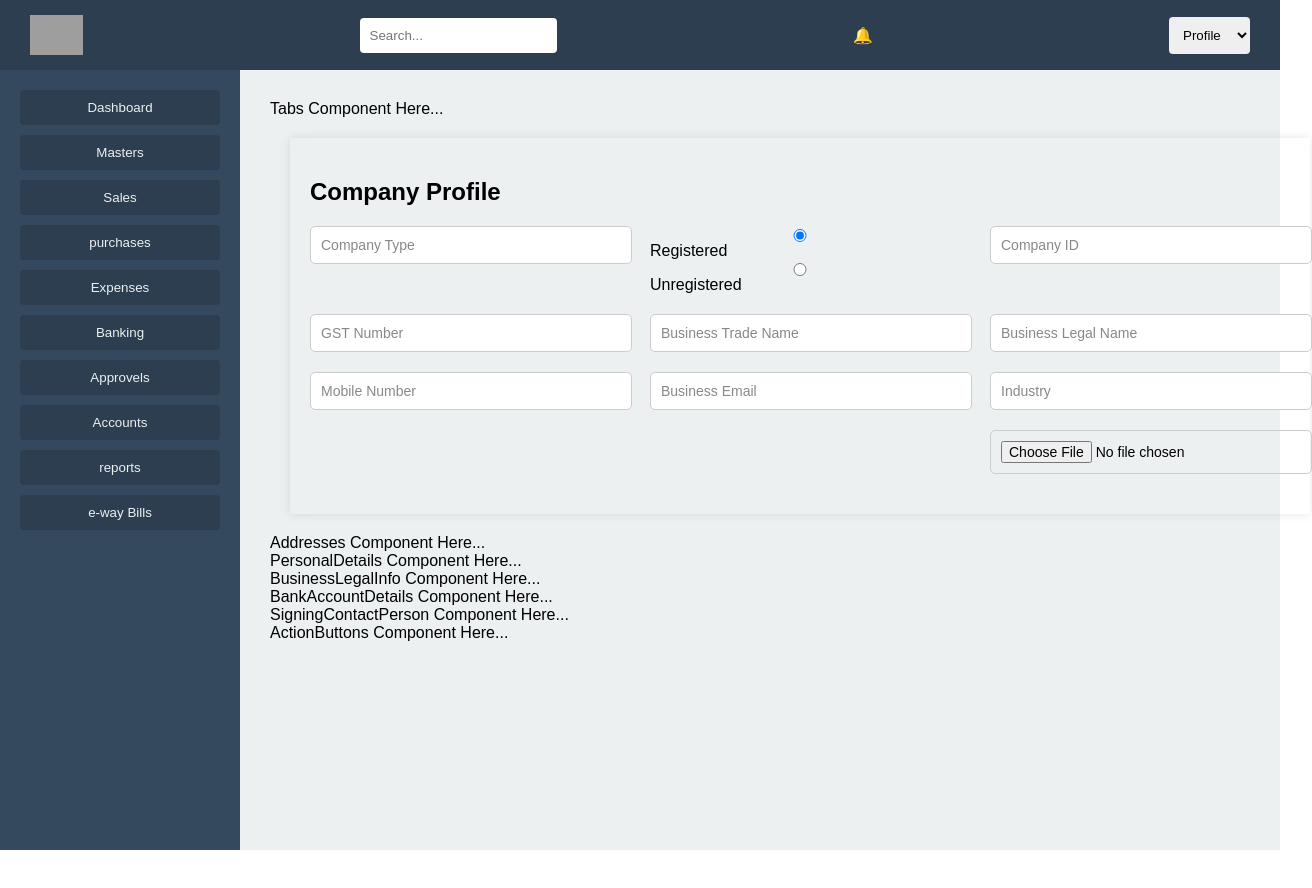
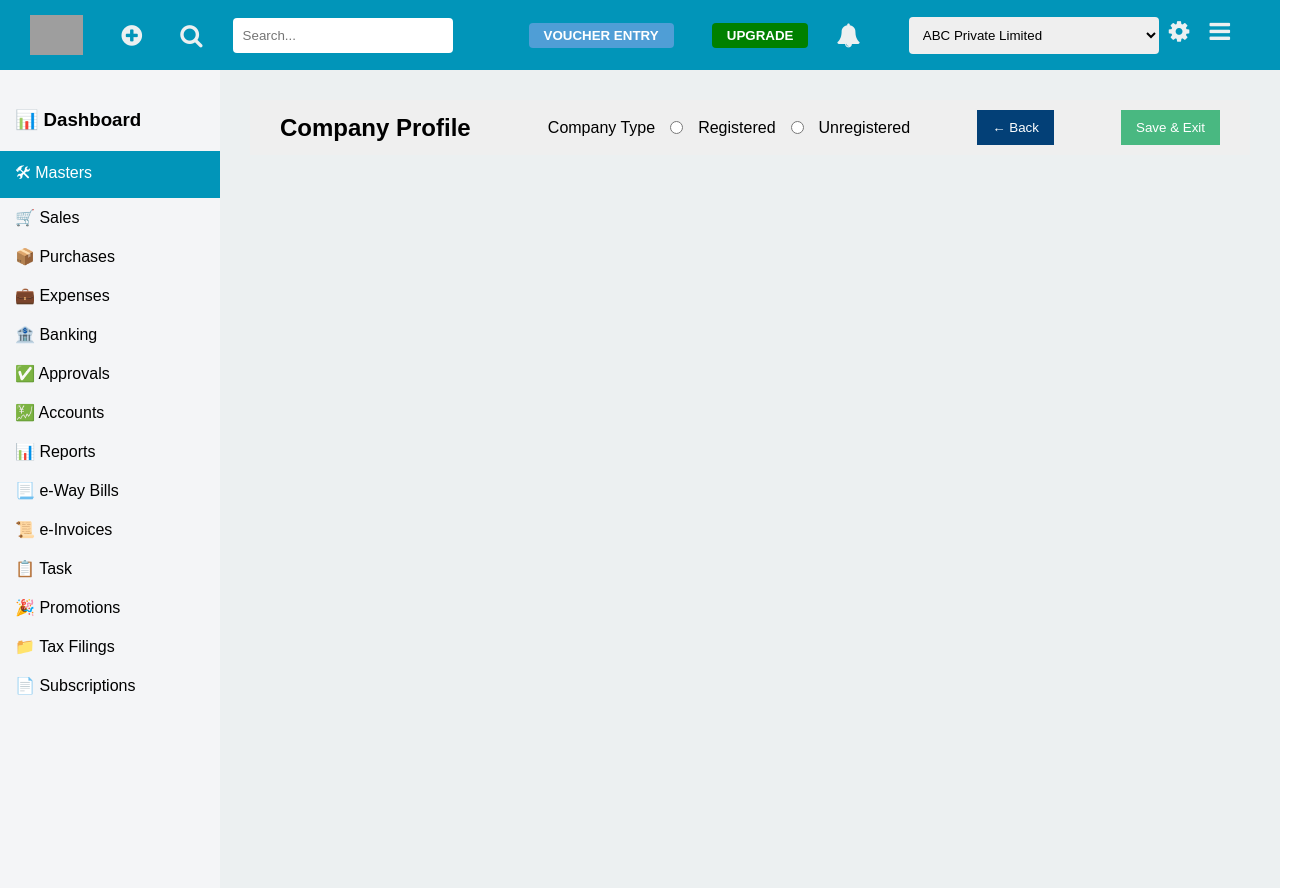
Before and after one commit to ravindranantony/AccountX, a React (Create React App) app: page / in a window 1280 px wide. Shown: the top 888 px of the page, 1312 px wide, since content can reach past the window. Before the commit the page ends 850 px from the top, so only its background shows below. Built offline with nearby package versions, Linux system fonts and the light colour scheme; grey boxes are pictures that could not be loaded.

Commit message:
changes styles and added nav bars

```diff
--- a/package.json
+++ b/package.json
@@ -6,6 +6,7 @@
     "@testing-library/jest-dom": "^5.17.0",
     "@testing-library/react": "^13.4.0",
     "@testing-library/user-event": "^13.5.0",
+    "font-awesome": "^4.7.0",
     "react": "^18.2.0",
     "react-dom": "^18.2.0",
     "react-scripts": "5.0.1",
--- a/src/App.css
+++ b/src/App.css
@@ -20,7 +20,7 @@ body {
   align-items: center;
   justify-content: space-between;
   padding: 15px 30px;
-  background-color: #2c3e50;
+  background-color: #0195B9;
   color: #ecf0f1;
 }
 
@@ -48,9 +48,9 @@ body {
 /* SideBar Styles */
 .sidebar {
   width: 200px;
-  background-color: #34495e;
+  background-color: white;
   padding: 20px;
-  height: calc(100vh - 60px); /* Assuming navbar height is 60px */
+  height: calc(100vh - 60px);
 }
 
 .sidebar button {
@@ -76,36 +76,21 @@ body {
   background-color: #ecf0f1;
 }
 
-/* Adjustments for other components */
-/* ... Add styles as needed for Tabs, CompanyProfile, etc. */
-
-
+/* CompanyProfile styling */
 .company-profile {
-  width: 100%;
+  font-family: Arial, sans-serif;
+  max-width: 900px;
+  margin: 20px auto;
   padding: 20px;
-  box-shadow: 0px 0px 10px rgba(0, 0, 0, 0.1);
+  border: 1px solid #ddd;
+  box-shadow: 2px 2px 5px rgba(0, 0, 0, 0.1);
 }
 
-.grid-row {
-  display: grid;
-  grid-template-columns: repeat(3, 1fr);
-  gap: 20px;
+.row1, .row2, .row3, .row4 {
+  display: flex;
+  justify-content: space-between;
+  align-items: center;
   margin-bottom: 20px;
-}
-
-.input-group {
-  display: flex;
-  flex-direction: column;
-}
-
-.input-group label {
-  margin-bottom: 10px;
-}
-
-
-/* CompanyProfile styling */
-.company-profile {
-  margin: 20px;
 }
 
 .grid-row {
@@ -118,33 +103,371 @@ body {
   flex: 1;
   margin-left: 10px;
   margin-right: 10px;
+  position: relative;
 }
 
-/* Input styling */
+.input-group label, .company-type-selection label {
+  font-weight: bold;
+  margin-bottom: 10px;
+}
+
 .input-group input[type="text"],
+.input-group input[type="tel"],
+.input-group input[type="email"],
 .input-group input[type="file"],
 .input-group select {
   width: 100%;
+  padding: 12px;
+  border: 1px solid #ccc;
+  border-radius: 4px;
+  font-size: 14px;
+  margin-top: 5px;
+}
+
+.company-type-selection {
+  display: flex;
+  align-items: center;
+  margin-bottom: 20px;
+  margin-left: 10px;
+}
+
+.company-type-selection input[type="radio"] {
+  margin: 0 10px;
+}
+
+.logo-upload {
+  display: flex;
+  flex-direction: column;
+  align-items: center;
+  height: calc((3 * (30px + 20px + 20px)) - 20px);
+}
+
+.logo-upload img {
+  max-height: 60px;
+  margin-bottom: 10px;
+}
+
+.actions {
+  display: flex;
+  justify-content: space-between;
+  margin-top: 30px;
+}
+
+.actions button {
+  padding: 12px 30px;
+  border: none;
+  border-radius: 4px;
+  font-size: 14px;
+  cursor: pointer;
+}
+
+.actions .back-btn {
+  background-color: #7f8c8d;
+  color: #fff;
+  transition: background-color 0.3s;
+}
+
+.actions .back-btn:hover {
+  background-color: #6c7a89;
+}
+
+.actions .save-btn {
+  background-color: #27ae60;
+  color: #fff;
+  transition: background-color 0.3s;
+}
+
+.actions .save-btn:hover {
+  background-color: #219f55;
+}
+
+.company-profile-container {
+  background-color: #f7f7f7;
+  padding: 20px;
+  border-radius: 8px;
+}
+
+.grid-row {
+  display: flex;
+  flex-wrap: wrap;
+  gap: 20px;
+}
+
+.input-group, .phone-group {
+  flex: 1;
+  position: relative;
+}
+
+.input-group input, .phone-group input, .phone-group select {
+  width: 100%;
   padding: 10px;
   border: 1px solid #ccc;
-  border-radius: 5px;
-  font-size: 14px;
+  border-radius: 4px;
+  margin-top: 5px;
 }
 
-.input-group input[type="radio"] {
-  margin-right: 5px;
+.tiny-label {
+  font-size: 10px;
+  position: absolute;
+  top: -20px;
+  left: 10px;
+  background-color: #f7f7f7;
+  padding: 0 5px;
 }
 
-/* Style for the first and last input-group in each row to reset the margin */
-.grid-row .input-group:first-child {
-  margin-left: 0;
+.phone-group {
+  display: flex;
+  gap: 10px;
 }
 
-.grid-row .input-group:last-child {
-  margin-right: 0;
+.industry-search-icon {
+  position: absolute;
+  right: 10px;
+  top: 50%;
+  transform: translateY(-50%);
+  cursor: pointer;
 }
 
-/* Placeholder color */
-.input-group input[type="text"]::placeholder {
-  color: #888;
+/* Additional Changes */
+
+/* Adding the golden yellow underline for the Company Profile title */
+.row1 h1 {
+    border-bottom: 2px solid goldenyellow;
 }
+
+/* Styling for the radio buttons and their labels for company type */
+.company-type-selection label {
+    margin-right: 5px;
+}
+
+.company-type-selection input[type="radio"] {
+    margin-right: 10px;
+}
+
+/* Styling for the back button with the left arrow icon */
+.sidebar {
+  width: 220px;
+  background-color: #F4F5F7;
+  height: 100vh;
+  padding: 20px 0;
+}
+
+h3 {
+  padding-left: 15px;
+  margin-bottom: 20px;
+}
+
+.menu-item {
+  padding: 10px 15px;
+  cursor: pointer;
+  color: black;
+  transition: background-color 0.3s;
+}
+
+.menu-item:hover {
+  background-color: #4F9ED6;
+  color: white;
+}
+
+.menu-item.master {
+  background-color: #0195B9;
+  color: white;
+}
+
+.menu-item .submenu {
+  padding-left: 20px;
+  display: block;
+}
+
+.submenu {
+  display: block;
+}
+
+.submenu div {
+  padding: 10px 30px;  /* Adjusted padding here */
+  background-color: #EFEFEF;
+  color: #908f8f;
+  transition: background-color 0.3s, color 0.3s;
+}
+
+.submenu div:hover {
+  background-color: #4F9ED6;
+  color: white;
+}
+
+.navbar {
+  display: flex;
+  justify-content: space-between;
+  align-items: center;
+  background-color: #0195B9;
+  padding: 10px 20px;
+}
+
+.left-section, .center-section, .right-section {
+  display: flex;
+  align-items: center;
+}
+
+.navbar-logo {
+  margin-right: 20px;
+}
+
+.navbar-icon {
+  font-size: 24px;
+  margin-right: 20px;
+}
+
+.navbar-search {
+  width: 350px;  /* Increase width for search bar */
+  padding: 3px;
+  border-radius: 3px;
+  border: 1px solid #ddd;
+}
+
+.btn {
+  padding: 10px 20px;
+  margin-right: 10px;
+  border: none;
+  border-radius: 4px;
+  font-weight: bold;
+}
+
+.voucher-entry {
+  background-color: #4F9ED6;
+  color: white;
+}
+
+.upgrade {
+  background-color: green;  /* Choose the desired color */
+  color: white;
+}
+
+.notification-icon {
+  font-size: 24px;
+  margin-right: 20px;
+}
+
+.profile-dropdown {
+  margin: 0 10px;
+}
+
+.settings-icon, .burger-icon {
+  font-size: 24px;
+  margin: 0 10px;
+}
+
+.navbar-search-container {
+  position: relative;
+  width: 300px;
+}
+
+.search-icon {
+
+  position: absolute;
+  right: 10px;
+  top: 50%;
+  transform: translateY(-50%);
+}
+
+.btn {
+  margin: 0 10px;
+  padding: 5px 15px;
+}
+
+.profile-dropdown {
+  width: 200px;  /* Increase width for profile dropdown */
+  margin-left: 10px;
+}
+
+.navbar {
+  display: flex;
+  align-items: center;
+  padding: 15px 30px; /* Added padding for the navbar */
+}
+
+/* Style for all Font Awesome icons in the navbar */
+.navbar .fa {
+  font-size: 24px; /* Increase icon size */
+  margin-right: 20px; /* Add space between icons */
+}
+
+.navbar-search-container {
+  display: flex;
+  align-items: center;
+  margin-right: 20px; /* Add space to the right of the search container */
+}
+
+.navbar-search {
+  padding: 5px 10px;
+  margin-left: 10px; /* Add space between the search icon and the input */
+  width: 200px; /* Increased length of search bar */
+}
+
+.profile-dropdown {
+  width: 250px; /* Increased length of profile dropdown */
+  margin-left: 10px; /* Add space between the account name and dropdown */
+}
+
+.add-icon-container,
+.save-timer-icon-container {
+  display: flex;
+  align-items: center;
+}
+
+.save-timer-icon-container .fa {
+  margin-right: 0; /* Remove the margin for the timer icons since they're grouped */
+}
+
+.save-timer-icon-container .fa:first-child {
+  margin-right: 10px; /* Add space only between the save and timer icons */
+}
+
+
+.profile-header {
+  display: flex;
+  justify-content: space-between;
+  align-items: center;
+  padding: 10px 30px;
+  background-color: #EFEFEF; /* Light gray background, adjust as needed */
+}
+
+.profile-title {
+  font-size: 24px; /* Adjust as needed */
+  font-weight: bold;
+  margin-right: 20px;
+}
+
+.company-type {
+  display: flex;
+  align-items: center;
+  gap: 10px;
+}
+
+input[type="radio"] {
+  margin: 0 5px;
+}
+
+.back-btn {
+  padding: 10px 15px; /* Adjust as needed */
+  margin-left: 10px;
+  background-color: #034077; /* Color based on your previous inputs */
+  color: white;
+  border: none;
+  cursor: pointer;
+  transition: background-color 0.3s ease;
+
+}
+
+.save-exit-btn{
+  padding: 10px 15px; /* Adjust as needed */
+  margin-left: 10px;
+  background-color: #49B881; /* Color based on your previous inputs */
+  color: white;
+  border: none;
+  cursor: pointer;
+  transition: background-color 0.3s ease;
+}
+
+.back-btn:hover, .save-exit-btn:hover {
+  background-color: #4F9ED6; /* Lighter color on hover */
+}
--- a/src/App.js
+++ b/src/App.js
@@ -1,6 +1,6 @@
 import React, { useState } from 'react';
 import './App.css';
-
+import 'font-awesome/css/font-awesome.min.css';
 
 
 // App Component
@@ -20,160 +20,146 @@ function App() {
 function NavBar() {
   return (
     <div className="navbar">
-      <img src="path/to/logo.png" alt="Logo" />
-      <input type="text" placeholder="Search..." />
-      <span className="notification-icon">🔔</span>
-      <select className="profile-dropdown">
-        <option>Profile</option>
-        <option>Logout</option>
-      </select>
+      <img src="src\Capture.PNG" alt="Logo" className="navbar-logo" />
+
+      {/* Add Icon */}
+      <div className="add-icon-container">
+        <i className="fa fa-plus-circle" aria-hidden="true"></i>
+      </div>
+
+      <div className="navbar-search-container">
+        <i className="fa fa-search" aria-hidden="true"></i>
+        <input type="text" placeholder="Search..." className="navbar-search" />
+      </div>
+
+      <button className="btn voucher-entry">VOUCHER ENTRY</button>
+      <button className="btn upgrade">UPGRADE</button>
+
+
+      <i className="fa fa-bell" aria-hidden="true"></i>
+      <div className="profile-container">
+
+        <select className="profile-dropdown">
+          <option>ABC Private Limited</option>
+
+        </select>
+        <i className="fa fa-cog" aria-hidden="true"></i>
+        <i className="fa fa-bars" aria-hidden="true"></i>
+      </div>
     </div>
   );
 }
 
+
+
 // SideBar Component
 function SideBar() {
+  const [showSubmenu, setShowSubmenu] = useState(false);
+
   return (
-    <div className="sidebar">
-      <button>Dashboard</button>
-      <button>Masters</button>
-      <button>Sales</button>
-      <button>purchases</button>
-      <button>Expenses</button>
-      <button>Banking</button>
-      <button>Approvels</button>
-      <button>Accounts</button>
-      <button>reports</button>
-      <button>e-way Bills</button>
-      {/* Add other menu options... */}
-    </div>
+      <div className="sidebar">
+          <h3>📊 Dashboard</h3>
+
+          <div
+              className="menu-item master"
+              onClick={() => setShowSubmenu(!showSubmenu)}
+          >
+              🛠 Masters
+          </div>
+
+          {showSubmenu && (
+              <div className="submenu">
+                  <div>Company Profile</div>
+                  <div>Item Master</div>
+                  <div>Ledger Master</div>
+                  <div>Account Master</div>
+                  <div>Tax Master</div>
+                  <div>Employee Master</div>
+                  <div>Opening Balance</div>
+
+
+                  {/* ... Add the other submenu items similarly ... */}
+              </div>
+          )}
+
+          <div className="menu-item">🛒 Sales</div>
+          <div className="menu-item">📦 Purchases</div>
+          <div className="menu-item">💼 Expenses</div>
+          <div className="menu-item">🏦 Banking</div>
+          <div className="menu-item">✅ Approvals</div>
+          <div className="menu-item">💹 Accounts</div>
+          {/* ... Repeat similar divs for the other sections ... */}
+          <div className="menu-item">📊 Reports</div>
+          <div className="menu-item">📃 e-Way Bills</div>
+          <div className="menu-item">📜 e-Invoices</div>
+          <div className="menu-item">📋 Task</div>
+          <div className="menu-item">🎉 Promotions</div>
+          <div className="menu-item">📁 Tax Filings</div>
+          <div className="menu-item">📄 Subscriptions</div>
+      </div>
   );
 }
+
 
 // MainContent Component
 function MainContent() {
   return (
     <div className="main-content">
-      <Tabs />
-      <CompanyProfile />
-      <Addresses />
+      <CompanyProfileHeader/>
+
+      {/* <Addresses />
       <PersonalDetails />
       <BusinessLegalInfo />
       <BankAccountDetails />
       <SigningContactPerson />
-      <ActionButtons />
+      <ActionButtons /> */}
     </div>
   );
 }
 
-// Other Components...
-function Tabs() {
-  return <div>Tabs Component Here...</div>;
-}
 
-function CompanyProfile() {
-  const [companyProfileData, setCompanyProfileData] = useState({
-      companyName: '',
-      registrationStatus: 'Registered',
-      companyType: '',
-      businessEntityName: '',
-      industry: '',
-      logo: null
-  });
 
-  const handleInputChange = (event) => {
-      const { name, value } = event.target;
-      setCompanyProfileData(prevData => ({
-          ...prevData,
-          [name]: value
-      }));
-  };
-
-  const handleFileChange = (event) => {
-      const file = event.target.files[0];
-      setCompanyProfileData(prevData => ({
-          ...prevData,
-          logo: file
-      }));
-  };
-
+function CompanyProfileHeader() {
   return (
-      <div className="company-profile">
-          <h2>Company Profile</h2>
-          <div className="grid-row">
-              <div className="input-group">
-                  <input type="text" name="companyType" placeholder="Company Type" value={companyProfileData.companyType} onChange={handleInputChange} />
-              </div>
-              <div className="input-group">
-                  <input type="radio" name="registrationStatus" value="Registered" checked={companyProfileData.registrationStatus === 'Registered'} onChange={handleInputChange} /> Registered
-                  <input type="radio" name="registrationStatus" value="Unregistered" checked={companyProfileData.registrationStatus === 'Unregistered'} onChange={handleInputChange} /> Unregistered
-              </div>
-              <div className="input-group">
-                  <input type="text" name="companyID" placeholder="Company ID" onChange={handleInputChange} />
-              </div>
-          </div>
-          <div className="grid-row">
-              <div className="input-group">
-                  <input type="text" name="GSTNumber" placeholder="GST Number" onChange={handleInputChange} />
-              </div>
-              <div className="input-group">
-                  <input type="text" name="businessTradeName" placeholder="Business Trade Name" onChange={handleInputChange} />
-              </div>
-              <div className="input-group">
-                  <input type="text" name="businessLegalName" placeholder="Business Legal Name" onChange={handleInputChange} />
-              </div>
-          </div>
-          <div className="grid-row">
-              <div className="input-group">
-                  <input type="text" name="mobileNumber" placeholder="Mobile Number" onChange={handleInputChange} />
-              </div>
-              <div className="input-group">
-                  <input type="text" name="businessEmail" placeholder="Business Email" onChange={handleInputChange} />
-              </div>
-              <div className="input-group">
-                  <input type="text" name="industry" placeholder="Industry" value={companyProfileData.industry} onChange={handleInputChange} />
-              </div>
-          </div>
-          <div className="grid-row">
-              <div className="input-group">
-                  {/* Placeholder for any additional inputs */}
-              </div>
-              <div className="input-group">
-                  {/* Placeholder for any additional inputs */}
-              </div>
-              <div className="input-group">
-                  <input type="file" name="logo" onChange={handleFileChange} />
-              </div>
-          </div>
+    <div className="profile-header">
+      <div className="profile-title">Company Profile</div>
+      <div className="company-type">
+        <span>Company Type</span>
+        <input type="radio" id="registered" name="companyType" value="registered" />
+        <label htmlFor="registered">Registered</label>
+        <input type="radio" id="unregistered" name="companyType" value="unregistered" />
+        <label htmlFor="unregistered">Unregistered</label>
       </div>
+      <button className="back-btn">← Back</button>
+      <button className="save-exit-btn">Save & Exit</button>
+    </div>
   );
 }
 
 
-function Addresses() {
-  return <div>Addresses Component Here...</div>;
-}
 
-function PersonalDetails() {
-  return <div>PersonalDetails Component Here...</div>;
-}
+// function Addresses() {
+//   return <div>Addresses Component Here...</div>;
+// }
 
-function BusinessLegalInfo() {
-  return <div>BusinessLegalInfo Component Here...</div>;
-}
+// function PersonalDetails() {
+//   return <div>PersonalDetails Component Here...</div>;
+// }
 
-function BankAccountDetails() {
-  return <div>BankAccountDetails Component Here...</div>;
-}
+// function BusinessLegalInfo() {
+//   return <div>BusinessLegalInfo Component Here...</div>;
+// }
 
-function SigningContactPerson() {
-  return <div>SigningContactPerson Component Here...</div>;
-}
+// function BankAccountDetails() {
+//   return <div>BankAccountDetails Component Here...</div>;
+// }
 
-function ActionButtons() {
-  return <div>ActionButtons Component Here...</div>;
-}
+// function SigningContactPerson() {
+//   return <div>SigningContactPerson Component Here...</div>;
+// }
 
-
+// function ActionButtons() {
+//   return <div>ActionButtons Component Here...</div>;
+// }
 
 export default App;
```
Also changed, not shown: src/Capture.PNG (added), 1 other file (tests, documents, lock files or other folders).
